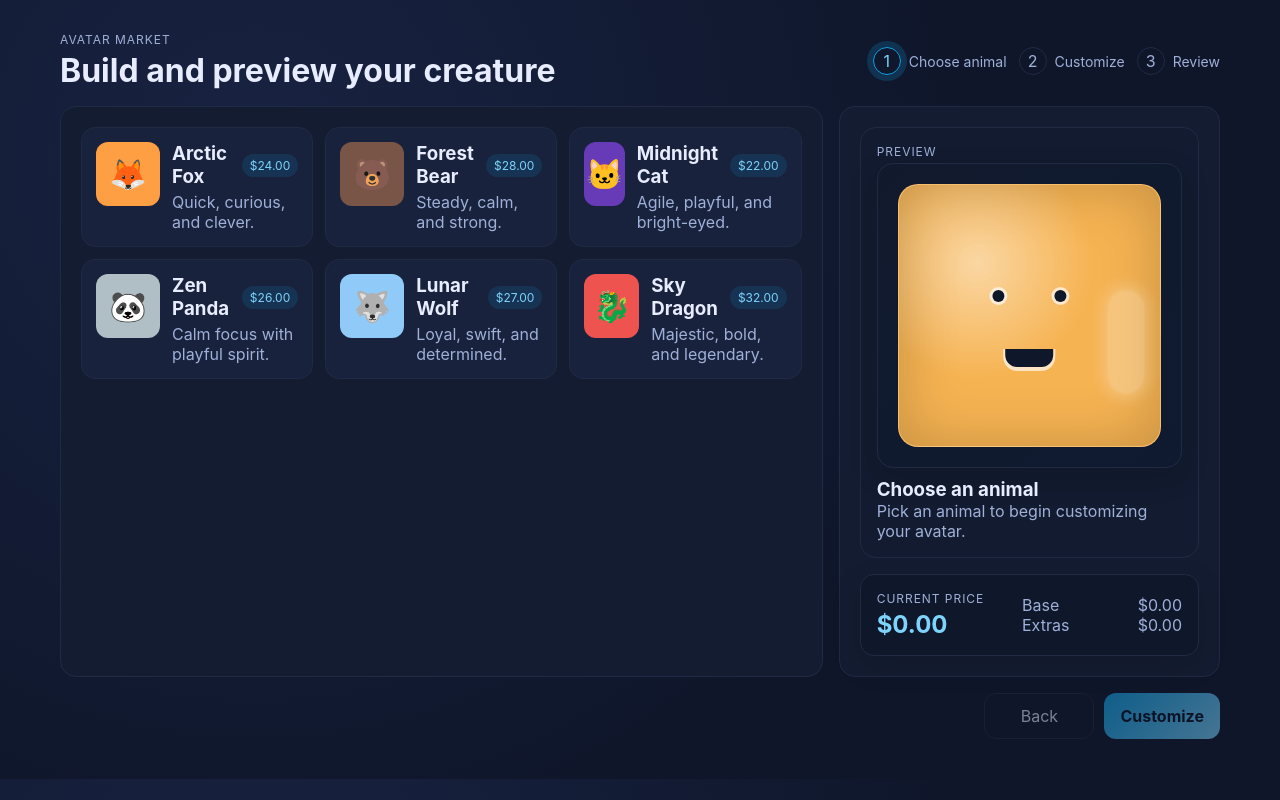
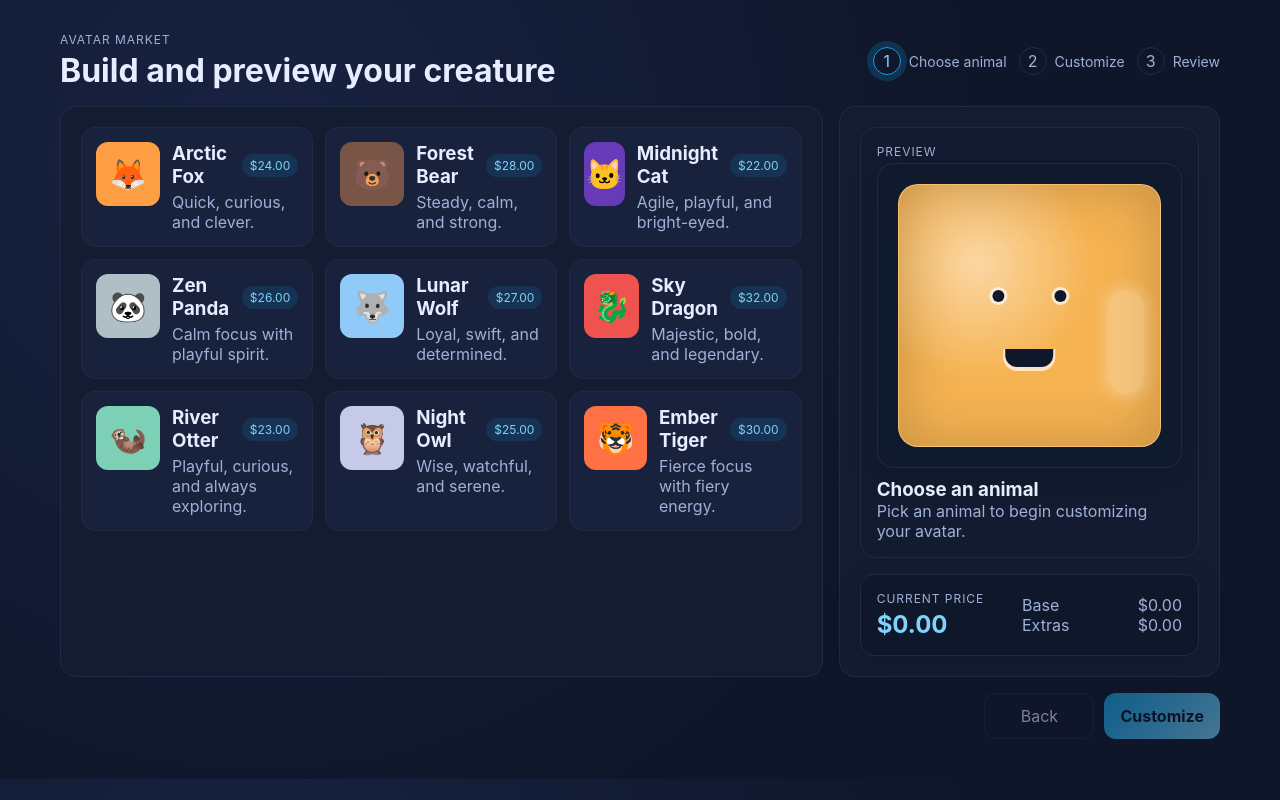
Before and after one commit to ypoonse/avatar, a React (Vite) app: page / in a window 1280 px wide. Built offline with nearby package versions, Linux system fonts and the light colour scheme.

Commit message:
feat: add new animal options including River Otter, Night Owl, and Ember Tiger

```diff
--- a/src/App.tsx
+++ b/src/App.tsx
@@ -59,6 +59,30 @@ const animals: AnimalOption[] = [
     basePrice: 32,
     accent: "#ef5350",
     emoji: "🐉"
+  },
+  {
+    id: "otter",
+    name: "River Otter",
+    description: "Playful, curious, and always exploring.",
+    basePrice: 23,
+    accent: "#7dcfb6",
+    emoji: "🦦"
+  },
+  {
+    id: "owl",
+    name: "Night Owl",
+    description: "Wise, watchful, and serene.",
+    basePrice: 25,
+    accent: "#c5cae9",
+    emoji: "🦉"
+  },
+  {
+    id: "tiger",
+    name: "Ember Tiger",
+    description: "Fierce focus with fiery energy.",
+    basePrice: 30,
+    accent: "#ff7043",
+    emoji: "🐯"
   }
 ];
 
```
